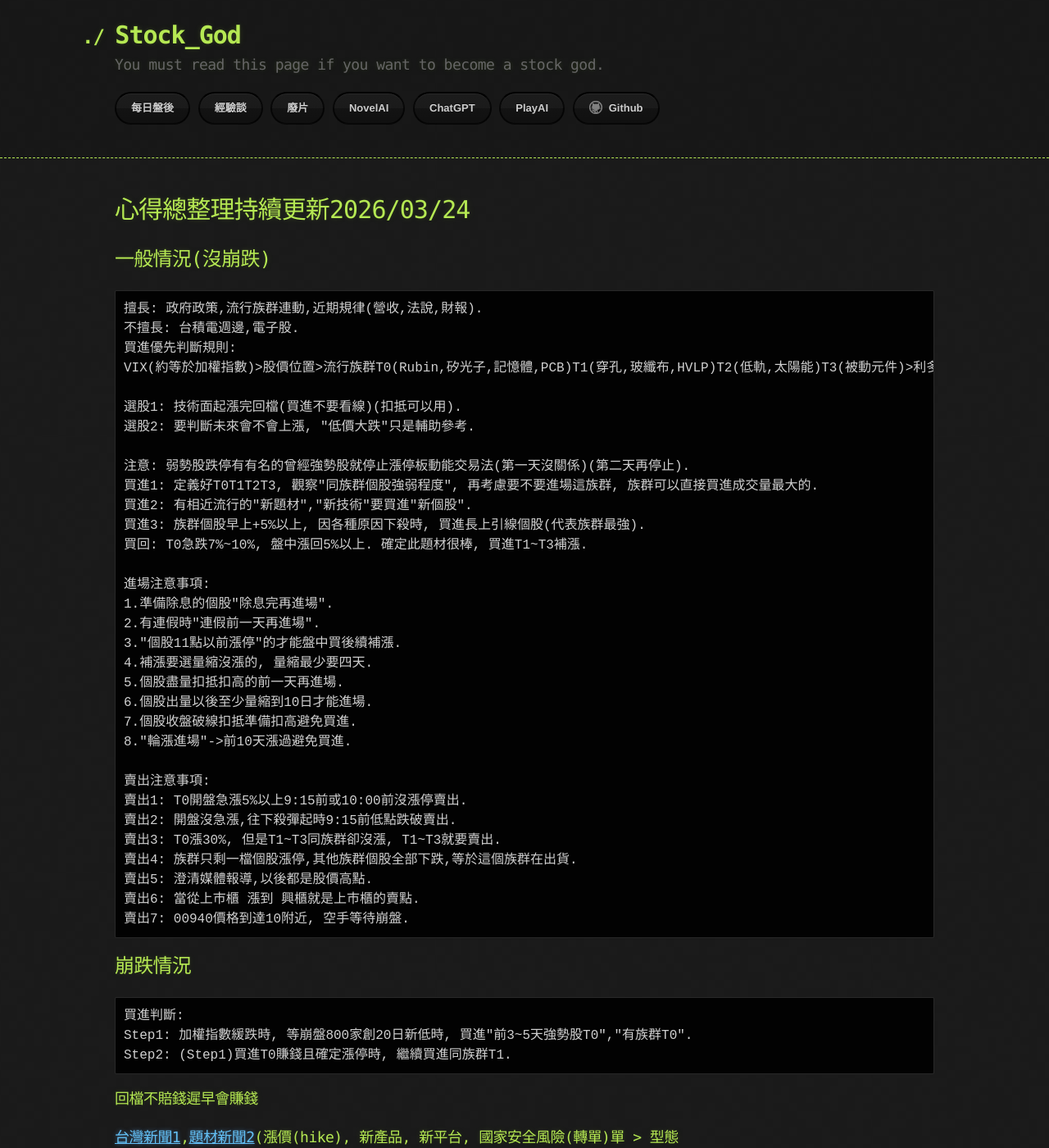
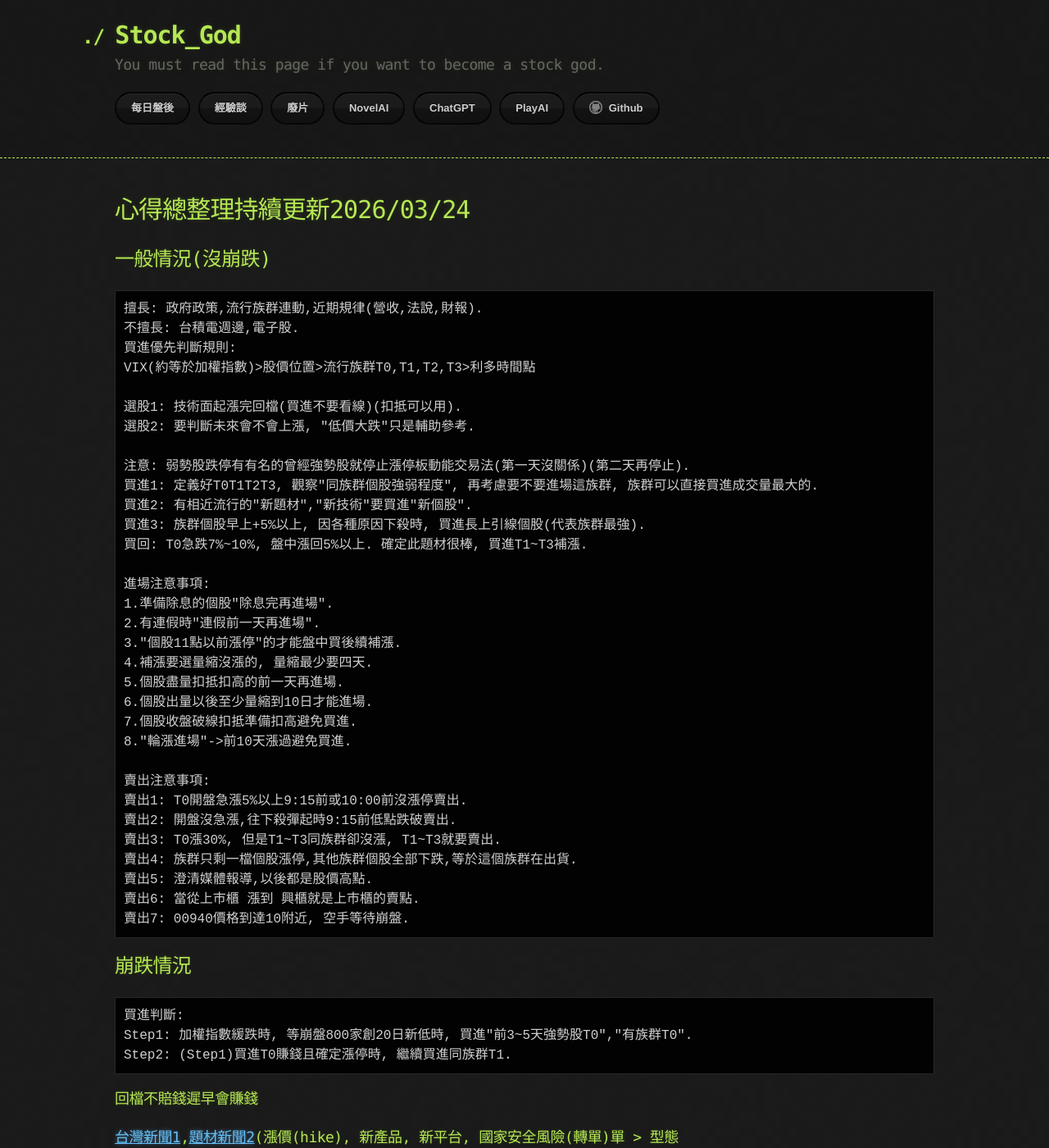
Before and after one commit to lepg5487/Stock_God, a Jekyll site: the page built from experience.md, in a window 1280 px wide and 1400 px high. Shown: the whole window at 82% size. Built offline with Jekyll 4.4.1, drawn with Linux system fonts in a browser that asks for light colours; our own code applies the rules of GitHub Pages for plain Markdown files.

Commit message:
Update experience.md

```diff
--- a/experience.md
+++ b/experience.md
@@ -8,7 +8,7 @@ layout: testlayouts
 擅長: 政府政策,流行族群連動,近期規律(營收,法說,財報).
 不擅長: 台積電週邊,電子股.
 買進優先判斷規則:
-VIX(約等於加權指數)>股價位置>流行族群T0(Rubin,矽光子,記憶體,PCB)T1(穿孔,玻纖布,HVLP)T2(低軌,太陽能)T3(被動元件)>利多時間點
+VIX(約等於加權指數)>股價位置>流行族群T0,T1,T2,T3>利多時間點
 
 選股1: 技術面起漲完回檔(買進不要看線)(扣抵可以用).
 選股2: 要判斷未來會不會上漲, "低價大跌"只是輔助參考.
```
